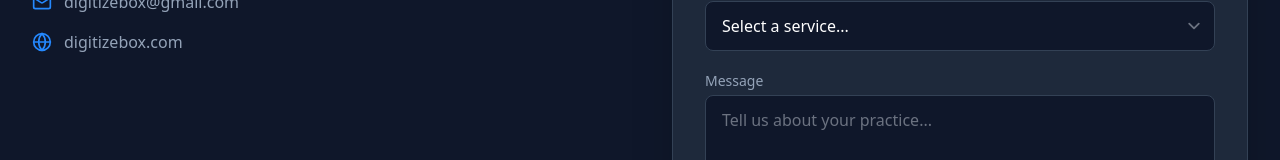
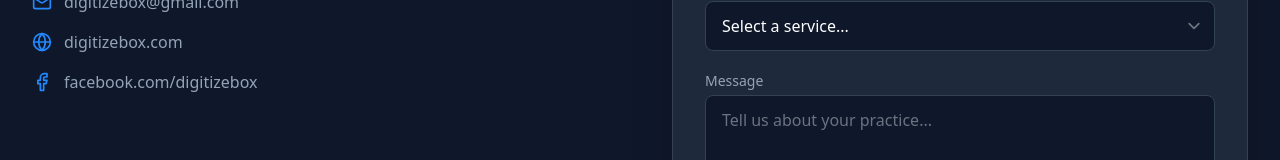
Before and after one commit to macmanuel08/digitize-box, a Next.js app: page / in a window 1280 px wide. Shown: the part 3940-4100 px from the top of the page. Built offline with nearby package versions, Linux system fonts and the light colour scheme; no server answers.

Commit message:
facebook link added to the footer

```diff
--- a/app/ui/formfooter.tsx
+++ b/app/ui/formfooter.tsx
@@ -1,7 +1,7 @@
 import Link from "next/link";
 import ContactForm from "@/app/ui/contact-form";
 import DigitizeBoxLogoLetters from "@/app/ui/digitizebox-logo-letters";
-import { Box, Mail, Globe } from "lucide-react";
+import { Box, Mail, Globe,Facebook } from "lucide-react";
 
 export default function FormFooter() {
     return (
@@ -30,11 +30,15 @@ export default function FormFooter() {
                         <div className="space-y-4 text-slate-400">
                             <div className="flex items-center gap-3">
                                 <Mail className="w-5 h-5 text-blue-400" />
-                                <span>digitizebox@gmail.com</span>
+                                <a href="mailto:digitizebox@gmail.com">digitizebox@gmail.com</a>
                             </div>
                             <div className="flex items-center gap-3">
                                 <Globe className="w-5 h-5 text-blue-400" />
                                 <span>digitizebox.com</span>
+                            </div>
+                            <div className="flex items-center gap-3">
+                                <Facebook className="w-5 h-5 text-blue-400" />
+                                <a href="https://www.facebook.com/digitizebox" target="_blank">facebook.com/digitizebox</a>
                             </div>
                         </div>
                     </div>
```
